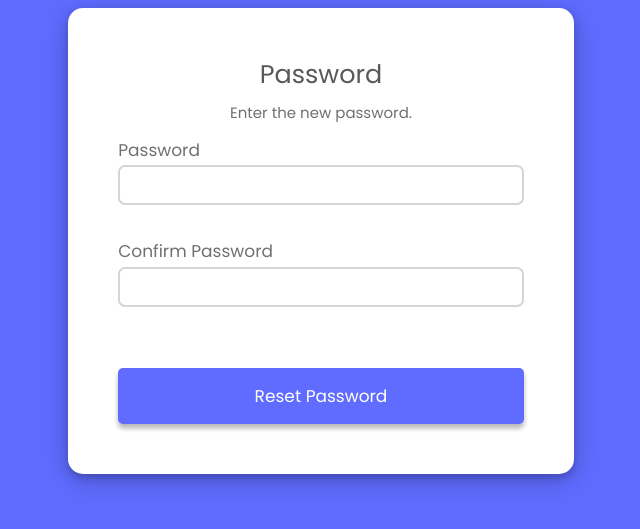
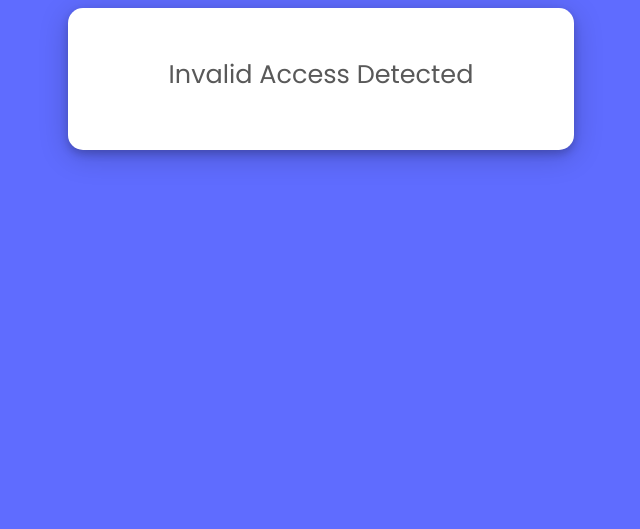
Before and after one commit to rnaveensrinivas/College-CS6103-ADP-Eduvate, a PHP site: page /Eduvate-app/1Level/password.php in a window 1280 px wide. Shown: the top 529 px of the page, without its empty margins (319-959 px from the left). Run offline with PHP 8.4, Linux system fonts and the light colour scheme.

Commit message:
1Level done

```diff
--- a/1Level/about.html
+++ b/1Level/about.html
@@ -1,7 +1,7 @@
 <!DOCTYPE html>
 <html>
     <head>
-        <title>About</title>
+        <title>About </title>
         <link rel="stylesheet" type="text/css" href="style2.css">
     </head>
     <body>
--- a/1Level/contact.html
+++ b/1Level/contact.html
@@ -1,7 +1,7 @@
 <!DOCTYPE html>
 <html>
     <head>
-        <title>Contact</title>
+        <title>Contact </title>
         <link rel="stylesheet" type="text/css" href="style2.css">
     </head>
     <body>
--- a/1Level/login.php
+++ b/1Level/login.php
@@ -33,11 +33,11 @@ if ( isset($_POST['submit'])){
             header('location:../mainlobby.php');
         }
         else{
-            $error = "This account needs to be verified.<br>Mail: '$em_database'<br>Date Created : '$createdDate'. ";
+            $error .= "This account needs to be verified.<br>Mail: '$em_database'<br>Date Created : '$createdDate'. ";
         }
     }
     else{
-        $error = "Invalid Username or password. Try Again. " ;
+        $error .= "Invalid Username or password. Try Again. " ;
     }
 }
 $conn->close() ;
@@ -47,7 +47,7 @@ $conn->close() ;
 <html>
 
     <head>
-        <title>Login page</title>
+        <title>Login</title>
         <link rel="stylesheet" type="text/css" href="style2.css">
         <script src="validation.js"></script>
     </head>
--- a/1Level/password.php
+++ b/1Level/password.php
@@ -1,8 +1,8 @@
 <?php
 include('../config.php') ;
 
+if( isset($_GET['em']) ){ // To prevenet invalid entry.
     if(isset($_POST['submit'])){
-
         $em = $_GET['em'] ;
 
         $checkMailIfExists = "SELECT * FROM users WHERE Email = '$em' LIMIT 1";
@@ -33,40 +33,31 @@ if(isset($_POST['submit'])){
             }
         }
         else {
-        echo "<script>alert('The account doesn't seem to exist.Redirecting to home page.')</script>" ;
+            echo "<script>alert('The account doesn't seem to exist.Redirecting to Reset Password Page.')</script>" ;
             header('location:resetpassword.php') ;
         }
     }
+}
+else{
+    //Invalid access detected.
+    ?>
+<html>
+    <head>
+        <title>Invalid</title>
+        <link rel="stylesheet" type="text/css" href="style2.css">
+    </head>
+    <body>
+        <div class="form">
+            <h2>Invalid Access Detected</h2>
+        </div>
+    </body>
+</html>
 
+<?php
+    die("") ;
+}
 
 ?>
-
-<!--<!doctype html>
-<html>
-    <head>
-        <link rel="stylesheet" type="text/css" href="stylesheet.css">
-        <script src="valid.js"></script>
-    </head>
-    <body>
-        <table>
-            <form action="" method="POST" onsubmit="return checkPassword()">
-                <tr>
-                    <td><label for="pwd1">Password</label></td>
-                    <td><input type="password" id="pwd1" name="pwd1"></td>
-                </tr>
-
-                <tr>
-                    <td><label for="pwd2">Confirm Password</label></td>
-                    <td><input type="password" id="pwd2" name="pwd2"></td>
-                </tr>
-
-                <tr>
-                <td colspan="2"><input type="submit" value='Reset Password' name="submit"></td>
-                </tr>
-            </form>
-        </table>
-    </body>
-</html>-->
 
 <!DOCTYPE html>
 <html>
@@ -77,22 +68,20 @@ if(isset($_POST['submit'])){
     </head>
 
     <body>
-        <?php
-          echo $error ;
-        ?>
         <form method="POST" action="" autocomplete="off" onsubmit="return checkPassword()">
             <div class="form">
                 <h2>Password</h2>
                 <p>Enter the new password.</p>
 
                 <label for="pwd1">Password</label><br>
-                <input type="password" id="pwd1" name="pwd1"  minlength="8" pattern="[0-9a-fA-F!@#$%^&*_-.]"><br>
+                <input type="password" id="pwd1" name="pwd1"  minlength="8" pattern="[0-9a-fA-F!@#$%^&*_-.\|/><,';:]" placeholder="Must have atleast 8 characters"><br>
 
                 <label for="pwd2">Confirm Password</label><br>
-                <input type="password" id="pwd2" name="pwd2"  minlength="8" pattern="[0-9a-fA-F!@#$%^&*_-.]"><br><br>
+                <input type="password" id="pwd2" name="pwd2"  minlength="8" pattern="[0-9a-fA-F!@#$%^&*_-.\|/><,';:]" placeholder="Must have atleast 8 characters"><br><br>
 
                 <button type="submit" name="submit" id="submit-button">Reset Password</button>
             </div>
         </form>
     </body>
+
 </html>
--- a/1Level/signup.php
+++ b/1Level/signup.php
@@ -71,7 +71,7 @@ if( isset($_POST['submit'])){ //Checking if the form is submitted.
 <!DOCTYPE html>
 <html>
   <head>
-    <title>Signup page</title>
+    <title>Signup</title>
     <link rel="stylesheet" type="text/css" href="style2.css">
     <script src="validation.js"></script>
   </head>
--- a/1Level/thankyou.php
+++ b/1Level/thankyou.php
@@ -1,6 +1,7 @@
 <!doctype html>
 <html>
     <head>
+        <title>Thank You</title>
         <link href="style2.css" rel="stylesheet" type="text/css">
     </head>
     <body>
--- a/1Level/verifiedpage.php
+++ b/1Level/verifiedpage.php
@@ -44,7 +44,7 @@ if(isset($_GET['Vkey'])){ //To prevent Invalid Entry.
 ?>
 <html>
     <head>
-        <title>Invalid</title>
+        <title>Invalid </title>
         <link rel="stylesheet" type="text/css" href="style2.css">
     </head>
     <body>
```
Also changed, not shown: 1Level/resetpassword.php (+4 -40 lines), 1Level/validation.js (+10 -3 lines). Lines whose indentation alone changed are shown as unchanged.
